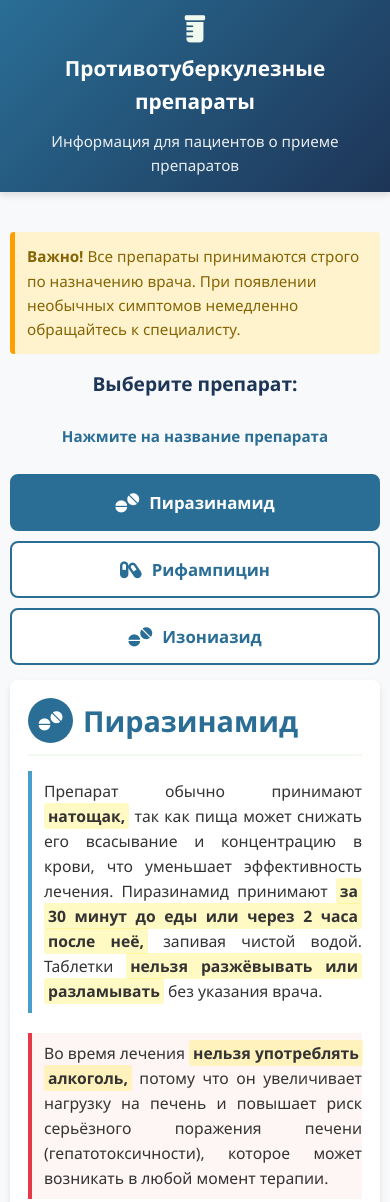
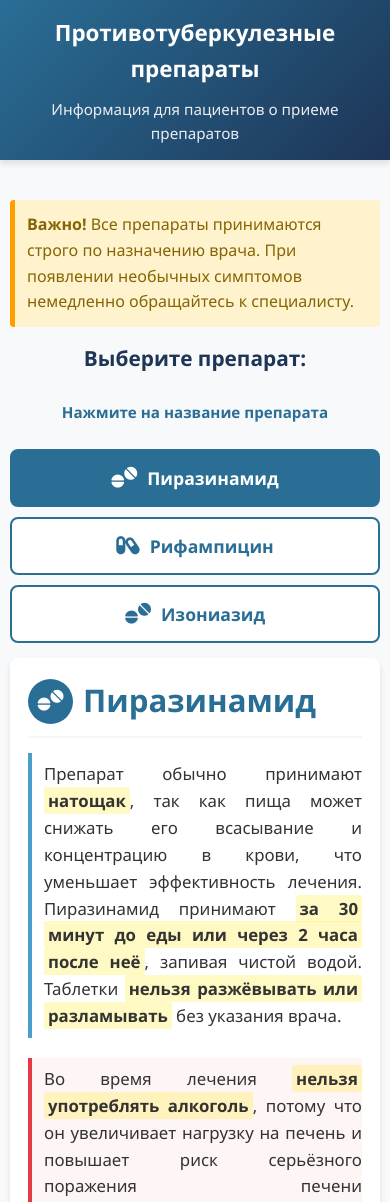
Before and after one commit to klinmokptd/Pacientam_o_preparatax, a plain HTML site: page deepseek_html_20260106_ff232d.html in a window 390 px wide. Shown: the top 1202 px of the page. Drawn offline with Linux system fonts and the light colour scheme.

Commit message:
Update deepseek_html_20260106_ff232d.html

```diff
--- a/deepseek_html_20260106_ff232d.html
+++ b/deepseek_html_20260106_ff232d.html
@@ -89,7 +89,7 @@
             color: #856404;
             width: 100%;
             text-align: left;
-            font-size: 1rem;
+            font-size: 1.05rem;
         }
 
         .drug-selector {
@@ -226,7 +226,7 @@
             text-justify: inter-word;
             transition: var(--transition);
             width: 100%;
-            font-size: 1.05rem;
+            font-size: 1.15rem;
             line-height: 1.65;
             word-spacing: normal;
         }
@@ -266,11 +266,6 @@
             -webkit-box-decoration-break: clone;
         }
 
-        /* Убираем лишние пробелы вокруг выделения */
-        .key-point + .punctuation {
-            margin-left: -2px;
-        }
-
         footer {
             text-align: center;
             margin-top: 30px;
@@ -299,12 +294,12 @@
             }
 
             header h1 {
-                font-size: 1.5rem;
+                font-size: 1.6rem;
                 gap: 10px;
             }
 
             header h1 i {
-                font-size: 1.7rem;
+                font-size: 1.8rem;
             }
 
             header p {
@@ -315,11 +310,11 @@
                 padding: 12px;
                 margin: 15px 0;
                 border-radius: 4px;
-                font-size: 0.95rem;
+                font-size: 1rem;
             }
 
             .drug-selector h2 {
-                font-size: 1.2rem;
+                font-size: 1.3rem;
             }
 
             .drug-selector {
@@ -334,7 +329,7 @@
 
             .drug-btn {
                 padding: 15px;
-                font-size: 1.05rem;
+                font-size: 1.1rem;
                 min-width: 100%;
                 width: 100%;
                 max-width: 100%;
@@ -342,7 +337,7 @@
             }
 
             .drug-btn i {
-                font-size: 1.2rem;
+                font-size: 1.3rem;
             }
 
             .drug-info-container {
@@ -360,14 +355,14 @@
             }
 
             .drug-title {
-                font-size: 1.3rem;
+                font-size: 1.4rem;
                 gap: 10px;
             }
 
             .drug-icon {
                 width: 50px;
                 height: 50px;
-                font-size: 1.3rem;
+                font-size: 1.4rem;
             }
 
             .drug-text-content {
@@ -380,7 +375,7 @@
             .text-paragraph {
                 margin-bottom: 20px;
                 padding-left: 12px;
-                font-size: 1rem;
+                font-size: 1.1rem;
                 line-height: 1.6;
                 text-align: justify;
                 word-spacing: normal;
@@ -413,23 +408,23 @@
         /* Еще меньшие экраны */
         @media (max-width: 480px) {
             .drug-title {
-                font-size: 1.2rem;
+                font-size: 1.3rem;
             }
 
             .drug-icon {
                 width: 45px;
                 height: 45px;
-                font-size: 1.2rem;
+                font-size: 1.3rem;
             }
 
             .text-paragraph {
-                font-size: 0.98rem;
+                font-size: 1.05rem;
                 text-align: justify;
                 word-spacing: normal;
             }
 
             header h1 {
-                font-size: 1.3rem;
+                font-size: 1.4rem;
             }
         }
 
@@ -446,7 +441,7 @@
 </head>
 <body>
     <header>
-        <h1><i class="fas fa-prescription-bottle"></i> Противотуберкулезные препараты</h1>
+        <h1>Противотуберкулезные препараты</h1>
         <p>Информация для пациентов о приеме препаратов</p>
     </header>
 
@@ -555,10 +550,6 @@
                 </div>
 
                 <div class="text-paragraph">
-                    Также следует учитывать, что рифампицин может повлиять на некоторые лабораторные тесты, поэтому важно сообщить лаборатории о приёме препарата перед обследованиями.
-                </div>
-
-                <div class="text-paragraph">
                     <span class="key-point">О любых новых препаратах, витаминах или добавках необходимо сообщать лечащему врачу</span>, так как рифампицин вступает во многие лекарственные взаимодействия и может резко изменить концентрацию сопутствующих средств в крови.
                 </div>
             </div>
@@ -643,71 +634,6 @@
                 });
             });
 
-            // Исправляем проблему с выделениями и знаками препинания
-            function fixHighlighting() {
-                // Находим все выделенные фрагменты
-                const keyPoints = document.querySelectorAll('.key-point');
-
-                keyPoints.forEach(point => {
-                    let text = point.textContent;
-
-                    // Если выделение заканчивается знаком препинания, который стоит отдельно
-                    const punctuationAtEnd = /([.,:;!?])$/;
-                    const punctuationAtStart = /^([.,:;!?])/;
-
-                    // Проверяем, есть ли знак препинания в конце
-                    if (punctuationAtEnd.test(text)) {
-                        // Получаем знак препинания
-                        const punctuation = text.match(punctuationAtEnd)[1];
-
-                        // Убираем знак препинания из выделения
-                        point.textContent = text.slice(0, -1);
-
-                        // Создаем элемент для знака препинания
-                        const punctSpan = document.createElement('span');
-                        punctSpan.textContent = punctuation;
-                        punctSpan.style.marginLeft = '-2px';
-
-                        // Вставляем знак препинания после выделения
-                        point.parentNode.insertBefore(punctSpan, point.nextSibling);
-                    }
-
-                    // Проверяем, есть ли знак препинания в начале
-                    if (punctuationAtStart.test(text)) {
-                        // Получаем знак препинания
-                        const punctuation = text.match(punctuationAtStart)[1];
-
-                        // Убираем знак препинания из выделения
-                        point.textContent = text.slice(1);
-
-                        // Создаем элемент для знака препинания
-                        const punctSpan = document.createElement('span');
-                        punctSpan.textContent = punctuation;
-                        punctSpan.style.marginRight = '-2px';
-
-                        // Вставляем знак препинания перед выделением
-                        point.parentNode.insertBefore(punctSpan, point);
-                    }
-                });
-
-                // Вторая попытка: просто добавляем знаки препинания внутрь выделения
-                const paragraphs = document.querySelectorAll('.text-paragraph');
-                paragraphs.forEach(paragraph => {
-                    let html = paragraph.innerHTML;
-
-                    // Ищем ситуации, где знак препинания стоит сразу после закрывающего </span>
-                    html = html.replace(/<\/span>\s*([.,:;!?])/g, '$1</span>');
-
-                    // Ищем ситуации, где знак препинания стоит перед открывающим <span>
-                    html = html.replace(/([.,:;!?])\s*<span/g, '<span>$1');
-
-                    paragraph.innerHTML = html;
-                });
-            }
-
-            // Вызываем функцию после загрузки страницы
-            setTimeout(fixHighlighting, 100);
-
             // Обработка изменения размера окна
             function checkMobile() {
                 if (window.innerWidth <= 768) {
```
